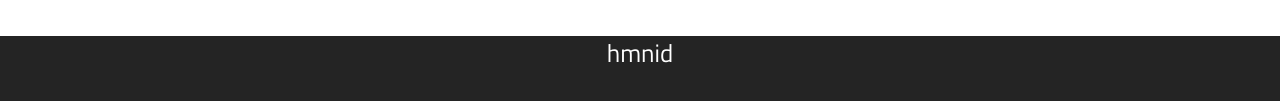
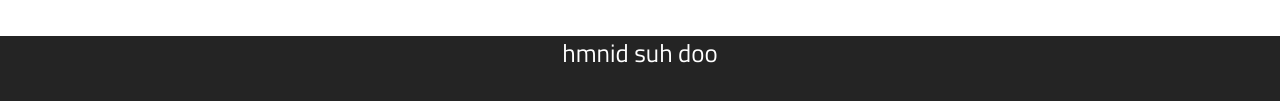
Before and after one commit to b4conjuice/dlopez807.github.io, a website: page index.html in a window 1280 px wide. Shown: the part 905-1006 px from the top of the page. Drawn offline with nearby package versions, Linux system fonts and the light colour scheme.

Commit message:
testing commit

```diff
--- a/index.html
+++ b/index.html
@@ -174,7 +174,7 @@
 				<!--<p class="center hidden-xs hidden-sm">footer goes here</p>
 				<p class="center hidden-md hidden-lg">hi ina <span class="glyphicon glyphicon-heart" aria-hidden="true"></span></p>-->
 				<div class="center">
-					hmnid
+					hmnid suh doo
 					<!--
 					<span id="baconjuice">
 						<span class="glyphicon glyphicon-fire orange-red"></span> baconjuice <span class="glyphicon glyphicon-tint periwinkle"></span>
```
